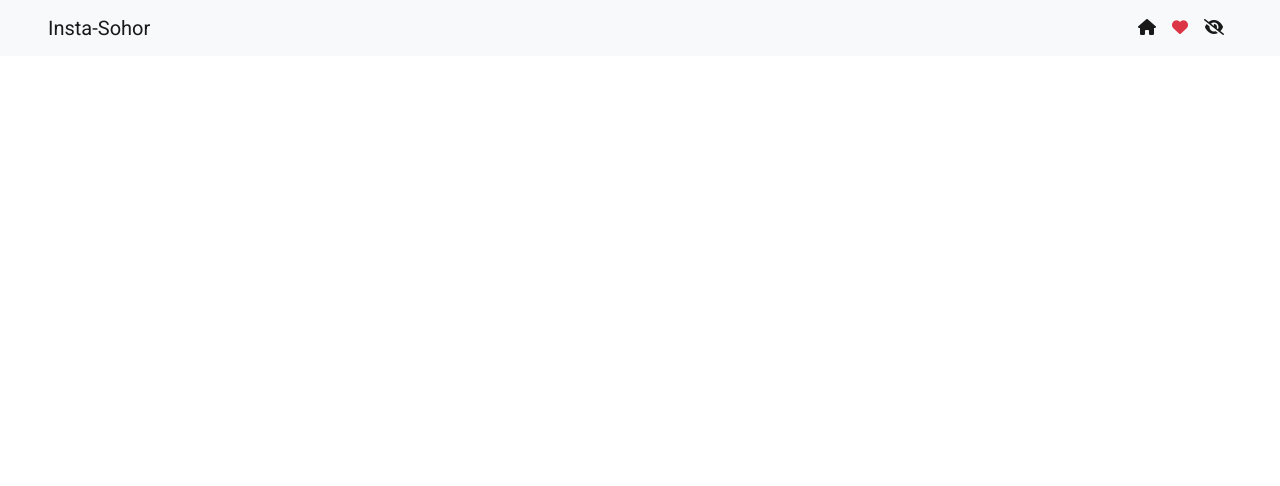
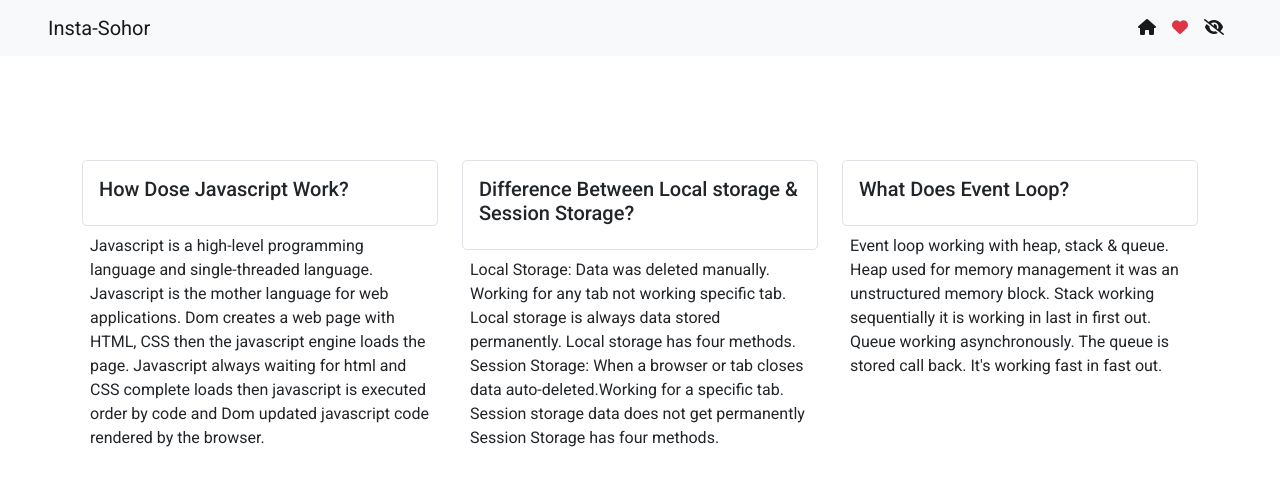
Before and after one commit to ztashneem/-insta-shohor-ztashneem-, a plain HTML site: page index.html in a window 1280 px wide. Drawn offline with nearby package versions, Linux system fonts and the light colour scheme.

Commit message:
first commit

```diff
--- a/index.html
+++ b/index.html
@@ -72,3 +72,58 @@
             <div id="liked">
                 <h1>Liked posts</h1>
             </div>
+    <div id="reported">
+                <h1>Reported posts</h1>
+            </div>
+        </main>
+        <section class="container">
+            <div class="row g-4 my-5">
+                <div class="col-md-6 col-lg-4">
+                    <div class="p-3 d-flex align-items-center justify-content-between border rounded-3 border">
+                        <h5 class=" ">How Dose Javascript Work?</h5>
+                    </div>
+                    <p class=" p-2 text-align-items-start">
+                        Javascript is a high-level programming language and single-threaded
+                        language. Javascript is the mother language for web applications.
+                        Dom creates a web page with HTML, CSS then the javascript engine
+                        loads the page. Javascript always waiting for html and CSS complete
+                        loads then javascript is executed order by code and Dom updated
+                        javascript code rendered by the browser.
+                    </p>
+                </div>
+                <div class="col-md-6 col-lg-4">
+                    <div class="p-3 d-flex align-items-center justify-content-between border rounded-3 border">
+                        <h5 class=" ">
+                            Difference Between Local storage & Session Storage?
+                        </h5>
+                    </div>
+                    <p class=" p-2 text-align-items-start">
+                        Local Storage: Data was deleted manually. Working for any tab not
+                        working specific tab. Local storage is always data stored
+                        permanently. Local storage has four methods. Session Storage: When a
+                        browser or tab closes data auto-deleted.Working for a specific tab.
+                        Session storage data does not get permanently Session Storage has
+                        four methods.
+                    </p>
+                </div>
+                <div class="col-md-6 col-lg-4">
+                    <div class="p-3 d-flex align-items-center justify-content-between border rounded-3 border">
+                        <h5 class=" ">What Does Event Loop?</h5>
+                    </div>
+                    <p class=" p-2 text-align-items-start">
+                        Event loop working with heap, stack & queue. Heap used for memory
+                        management it was an unstructured memory block. Stack working
+                        sequentially it is working in last in first out. Queue working
+                        asynchronously. The queue is stored call back. It's working fast in
+                        fast out.
+                    </p>
+                </div>
+            </div>
+        </section>
+
+        <footer></footer>
+
+        <!-- add javascript  file  -->
+        <script src="./js/app.js"></script>
+    </body>
+</html>
```
